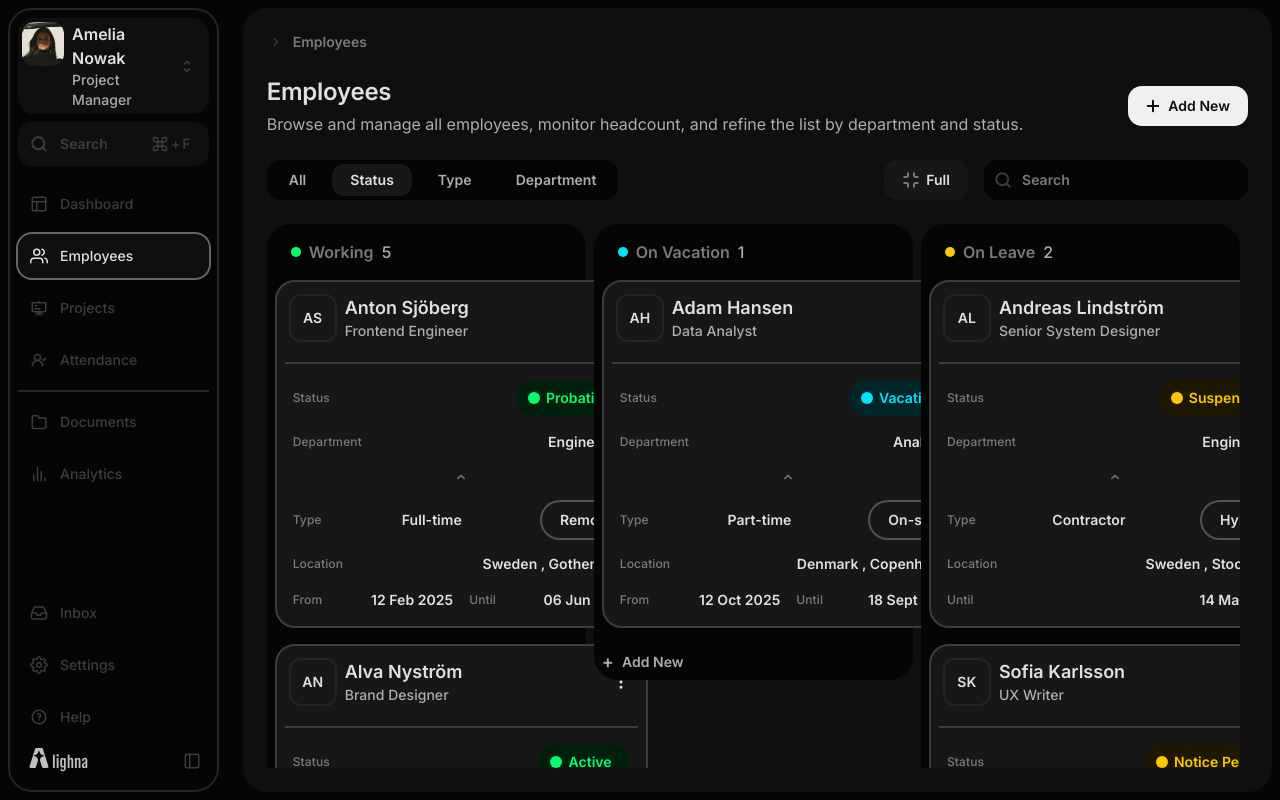
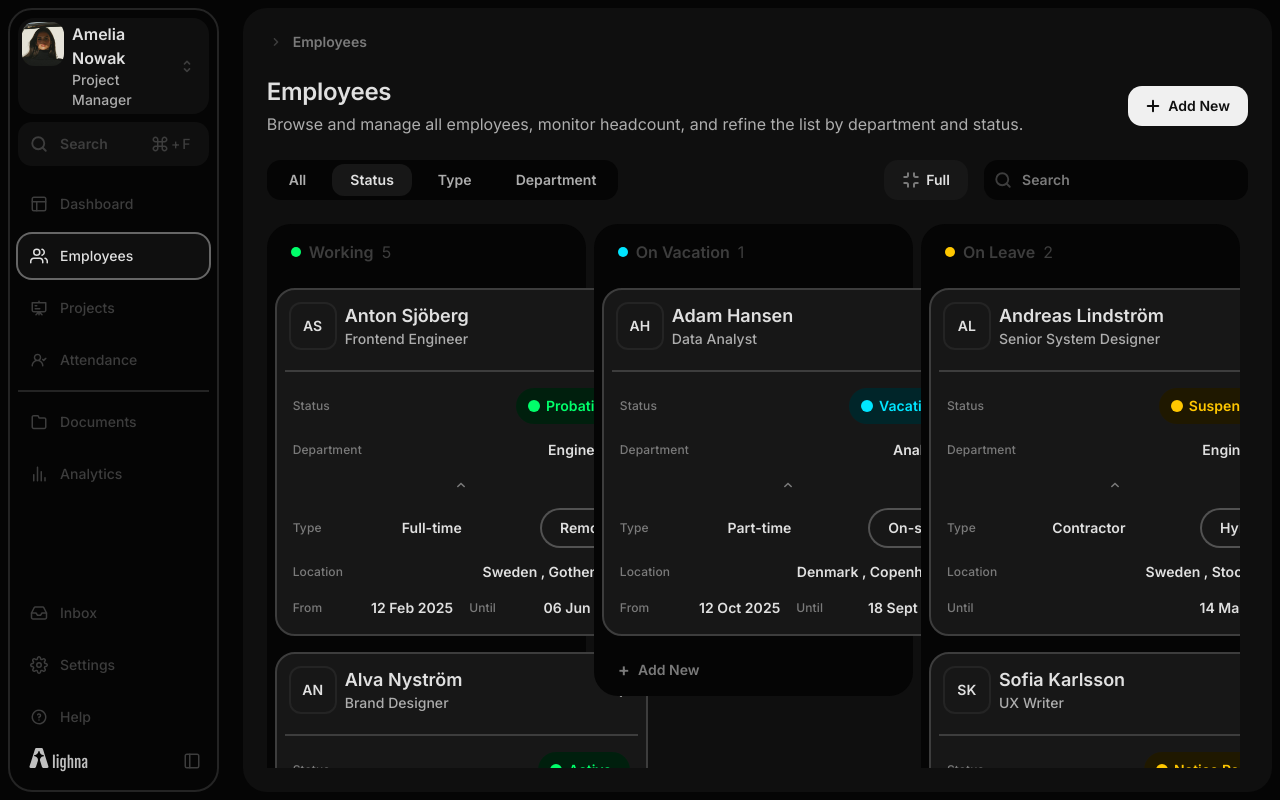
Before and after one commit to AmirtheAmir/Alighna, a React (Vite) app: page /employees in a window 1280 px wide. Both pictures are taken after a click on the button "Status". Built offline with nearby package versions, Linux system fonts and the light colour scheme.

Commit message:
fixed cards

```diff
--- a/src/components/Breadcrumbs.jsx
+++ b/src/components/Breadcrumbs.jsx
@@ -22,13 +22,13 @@ export default function Breadcrumbs() {
           <>
             <RightIcon />
             {isLast ? (
-              <span className="size-s-600 text-muted hover:text-secondary transition-colors duration-150">
+              <span className="size-s-600 text-muted hover:text-secondary transition-colors duration-300">
                 {capitalize(crumb.label)}
               </span>
             ) : (
               <NavLink
                 to={crumb.to}
-                className="size-s-600 text-disabled hover:text-muted transition-colors duration-150"
+                className="size-s-600 text-disabled hover:text-muted transition-colors duration-300"
               >
                 {capitalize(crumb.label)}
               </NavLink>
--- a/src/components/Sidebar.jsx
+++ b/src/components/Sidebar.jsx
@@ -100,7 +100,7 @@ function Sidebar() {
             </button>
           </div>
           {/* search container */}
-          <div className="flex flex-row py-3 pl-3 pr-4.5 group focus-within:ring-2 focus-within:ring-border-active transition-all duration-150 ease-in justify-center items-center rounded-14 bg-bg-surface-primary hover:bg-bg-surface-hover">
+          <div className="flex flex-row py-3 pl-3 pr-4.5 group focus-within:ring-2 focus-within:ring-border-active transition-all duration-300 ease-in justify-center items-center rounded-14 bg-bg-surface-primary hover:bg-bg-surface-hover">
             {/* search icon & text */}
             <div
               ref={searchWrapRef}
@@ -144,7 +144,7 @@ function Sidebar() {
                       setQuery("");
                     }}
                     className={({ isActive }) =>
-                      `flex items-center gap-3 rounded-14 p-3 transition duration-150 ease-in
+                      `flex items-center gap-3 rounded-14 p-3 transition duration-300 ease-in
               ${
                 isActive
                   ? "bg-bg-surface-primary ring-2 ring-border-active text-primary"
@@ -171,7 +171,7 @@ function Sidebar() {
                     key={to}
                     to={to}
                     className={({ isActive }) =>
-                      `flex items-center gap-3 rounded-14 p-3 transition duration-150 ease-in
+                      `flex items-center gap-3 rounded-14 p-3 transition duration-300 ease-in
               ${
                 isActive
                   ? "bg-bg-surface-primary ring-2 ring-border-active text-primary"
@@ -191,7 +191,7 @@ function Sidebar() {
                     key={to}
                     to={to}
                     className={({ isActive }) =>
-                      `flex items-center gap-3 rounded-14 p-3 transition duration-150 ease-in
+                      `flex items-center gap-3 rounded-14 p-3 transition duration-300 ease-in
               ${
                 isActive
                   ? "bg-bg-surface-primary ring-2 ring-border-active text-primary"
@@ -217,7 +217,7 @@ function Sidebar() {
               to={to}
               // end={to === "/"}
               className={({ isActive }) =>
-                `flex items-center gap-3 rounded-14 p-3 transition duration-150 ease-in
+                `flex items-center gap-3 rounded-14 p-3 transition duration-300 ease-in
          ${
            isActive
              ? "bg-bg-surface-primary ring-2 ring-border-active text-primary"
--- a/src/pages/Employees.jsx
+++ b/src/pages/Employees.jsx
@@ -220,7 +220,7 @@ function Employees() {
     }, {});
   }, [filteredEmployees]);
 
-  function ColumnView({ groups, groupedData }) {
+  function ColumnView({ groups, groupedData, variant = "status" }) {
     return (
       <div className="grid grid-cols-3 gap-2 overflow-x-auto items-start">
         {groups.map((group) => {
@@ -230,15 +230,28 @@ function Employees() {
               key={group.key}
               className="rounded-3xl bg-bg-base p-2 flex flex-col gap-4"
             >
-              {/* column header */}
-              <div className="flex items-center gap-2 px-4 pt-2">
-                <span className={`h-2.5 w-2.5 rounded-full ${group.dot}`} />
-                <span className="size-m-600 text-muted">{group.title}</span>
-                <span className="size-m-500 text-secondary">
-                  {items.length}
-                </span>
-              </div>
-
+              {variant === "status" ? (
+                // ✅ STATUS: dot + title + count
+                <div className="flex items-center gap-2 px-4 py-2">
+                  <span className={`h-2.5 w-2.5 rounded-full ${group.dot}`} />
+                  <span className="size-m-600 text-disabled">{group.title}</span>
+                  <span className="size-m-800 text-disabled">
+                    {items.length}
+                  </span>
+                </div>
+              ) : variant === "type" ? (
+                // ✅ TYPE: bordered pill title only (no dot, no count)
+                <div className="">
+                  <span className="inline-flex items-center rounded-full ring ring-border-primary px-4.5 py-2 size-m-600 text-disabled">
+                    {group.title}
+                  </span>
+                </div>
+              ) : (
+                // ✅ DEPARTMENT: simple label only (no dot, no count)
+                <div className="px-4 py-2">
+                  <span className="size-m-600 text-disabled">{group.title}</span>
+                </div>
+              )}
               {/* cards list */}
               <div className="flex flex-col w-93.25 shrink-0 gap-4">
                 {items.length === 0 ? (
@@ -249,10 +262,9 @@ function Employees() {
                   ))
                 )}
               </div>
-
               <button
                 type="button"
-                className="mt-2 flex items-center gap-2 text-secondary hover:text-primary size-s-600"
+                className="px-4 py-2 flex items-center gap-2 transition duration-300 text-muted hover:text-primary size-s-600"
               >
                 <span className="text-lg leading-none">+</span> Add New
               </button>
@@ -281,7 +293,7 @@ function Employees() {
         {/* Action button */}
         <button
           type="button"
-          className=" flex items-center flex-row gap-1.5 rounded-14 pl-4 pr-4.5 py-2.5 bg-brand-primary text-unchanged size-s-600 transition duration-150 hover:ring-2 hover:ring-brand-primary  hover:text-brand-primary hover:bg-transparent"
+          className=" flex items-center flex-row gap-1.5 rounded-14 pl-4 pr-4.5 py-2.5 bg-brand-primary text-unchanged size-s-600 transition duration-300 hover:ring-2 hover:ring-brand-primary  hover:text-brand-primary hover:bg-transparent"
         >
           <PlusIcon className="text-current" />
           Add New
@@ -295,7 +307,7 @@ function Employees() {
             <button
               type="button"
               onClick={() => setActiveTab("all")}
-              className={`rounded-xl px-4.5 py-1.5 size-s-600 transition-colors duration-150
+              className={`rounded-xl px-4.5 py-1.5 size-s-600 transition-colors duration-300
     ${
       activeTab === "all"
         ? "bg-bg-elevated-primary text-primary"
@@ -307,7 +319,7 @@ function Employees() {
             <button
               type="button"
               onClick={() => setActiveTab("status")}
-              className={`rounded-xl px-4.5 py-1.5 size-s-600 transition-colors duration-150
+              className={`rounded-xl px-4.5 py-1.5 size-s-600 transition-colors duration-300
     ${
       activeTab === "status"
         ? "bg-bg-elevated-primary text-primary"
@@ -319,7 +331,7 @@ function Employees() {
             <button
               type="button"
               onClick={() => setActiveTab("type")}
-              className={`rounded-xl px-4.5 py-1.5 size-s-600 transition-colors duration-150
+              className={`rounded-xl px-4.5 py-1.5 size-s-600 transition-colors duration-300
                 ${
                   activeTab === "type"
                     ? "bg-bg-elevated-primary text-primary"
@@ -332,7 +344,7 @@ function Employees() {
             <button
               type="button"
               onClick={() => setActiveTab("department")}
-              className={`rounded-xl px-4.5 py-1.5 size-s-600 transition-colors duration-150
+              className={`rounded-xl px-4.5 py-1.5 size-s-600 transition-colors duration-300
                 ${
                   activeTab === "department"
                     ? "bg-bg-elevated-primary text-primary"
@@ -362,7 +374,7 @@ function Employees() {
               )}
               {/* <MaxIcon className="h-4.5 w-4.5 text-muted " /> */}
             </button>
-            <div className="flex flex-row py-2.5 pl-2.5 pr-4 group focus-within:ring-2 focus-within:ring-border-active transition-all duration-150 ease-in justify-center items-center rounded-14 bg-bg-base hover:bg-bg-elevated-primary gap-2.5">
+            <div className="flex flex-row py-2.5 pl-2.5 pr-4 group focus-within:ring-2 focus-within:ring-border-active transition-all duration-300 ease-in justify-center items-center rounded-14 bg-bg-base hover:bg-bg-elevated-primary gap-2.5">
               <SearchIcon className="text-disabled group-focus-within:text-primary shrink-0" />
               <input
                 type="text"
@@ -390,12 +402,24 @@ function Employees() {
             )}
           </div>
         ) : activeTab === "status" ? (
-          <ColumnView groups={STATUS_GROUPS} groupedData={groupedByStatus} />
+          <ColumnView
+            variant="status"
+            groups={STATUS_GROUPS}
+            groupedData={groupedByStatus}
+          />
         ) : activeTab === "type" ? (
-          <ColumnView groups={TYPE_GROUPS} groupedData={groupedByType} />
+          <ColumnView
+            variant="type"
+            groups={TYPE_GROUPS}
+            groupedData={groupedByType}
+          />
         ) : (
           // department
-          <ColumnView groups={DEPARTMENT_GROUPS} groupedData={groupedByDepartment} />
+          <ColumnView
+            variant="department"
+            groups={DEPARTMENT_GROUPS}
+            groupedData={groupedByDepartment}
+          />
         )}
         {/* <div className=" grid gap-4 items-start grid-cols-4 ">
           {filteredEmployees.length === 0 ? (
```
